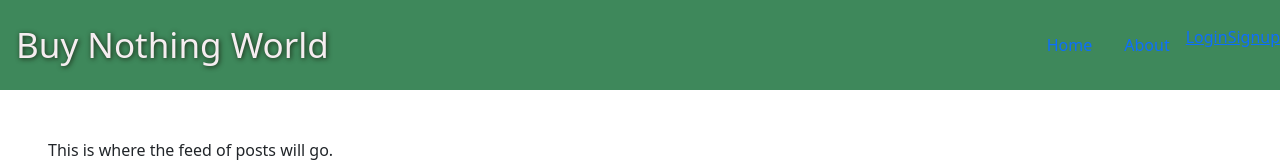
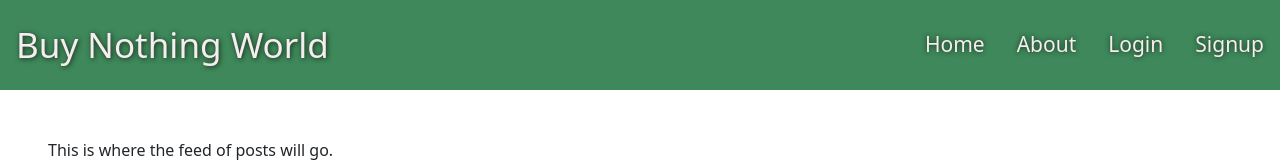
Before and after one commit to jzelasky/buy-nothing-world, a React (Create React App) app in the folder client/: page / in a window 1280 px wide. Shown: the top 162 px of the page. Built offline with nearby package versions, Linux system fonts and the light colour scheme.

Commit message:
styled nav

```diff
--- a/client/src/components/Header.js
+++ b/client/src/components/Header.js
@@ -14,6 +14,10 @@ export default function Header() {
     <nav className='navbar headerStyles'>
         <h1 className='headerStyles p-3'>Buy Nothing World</h1>
 
+
+
+        {Auth.loggedIn() ? (
+          <>
           <ul className='nav'>
             <li className='nav-item'>
               <Link to='/' className='nav-link active'>
@@ -25,9 +29,6 @@ export default function Header() {
               About
               </Link>
             </li>
-
-        {Auth.loggedIn() ? (
-          <>
             <li>
               <Link to='/profile' className='nav-link'>
                 My profile
@@ -36,23 +37,34 @@ export default function Header() {
             <li onClick={logout} className='nav-item'>
               Logout
             </li>
+            </ul>
           </>
         ) : (
           <>
-
+          <ul className='nav'>
             <li className='nav-item'>
-              <Link to='/login'>
+              <Link to='/' className='nav-link active'>
+              Home
+              </Link>
+            </li>
+            <li className='nav-item'>
+              <Link to='/about' className='nav-link'>
+                About
+              </Link>
+            </li>
+            <li className='nav-item'>
+              <Link to='/login' className='nav-link'>
                 Login
               </Link>
             </li>
             <li className='nav-item'>
-            <Link to="/signup">
+              <Link to="/signup" className='nav-link'>
               Signup
               </Link>
             </li>
+            </ul>
           </>
         )}
-      </ul>
     </nav>
   );
 }
--- a/client/src/styles.css
+++ b/client/src/styles.css
@@ -17,9 +17,19 @@ h1 {
     text-shadow: 1px 1px 5px var(--dark-green);
 }
 
-.navStyles {
-    background-color: var(--lt-green);
-    font-size: 20px;
+.nav-item {
+    font-size: 21px;
+}
+.nav-link:link {
+    color: var(--beige);
+    text-shadow: 0 0 5px var(--dark-green);
+}
+.nav-link:visited {
+    color: var(--beige);
+    text-shadow: 0 0 5px var(--dark-green);
+}
+.nav-link:hover {
+    text-shadow: 0 0 5px var(--beige);
 }
 
 .pageStyles {
```
Lines whose indentation alone changed are shown as unchanged.
